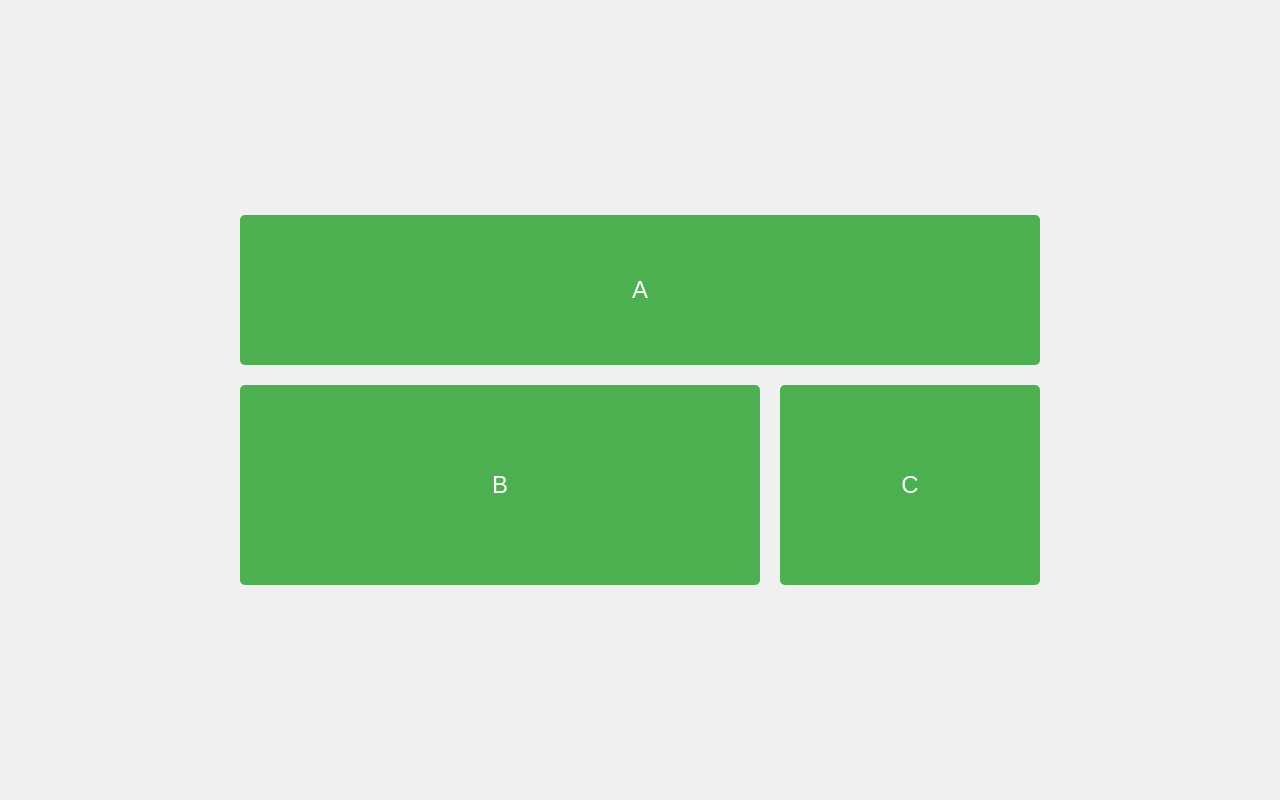
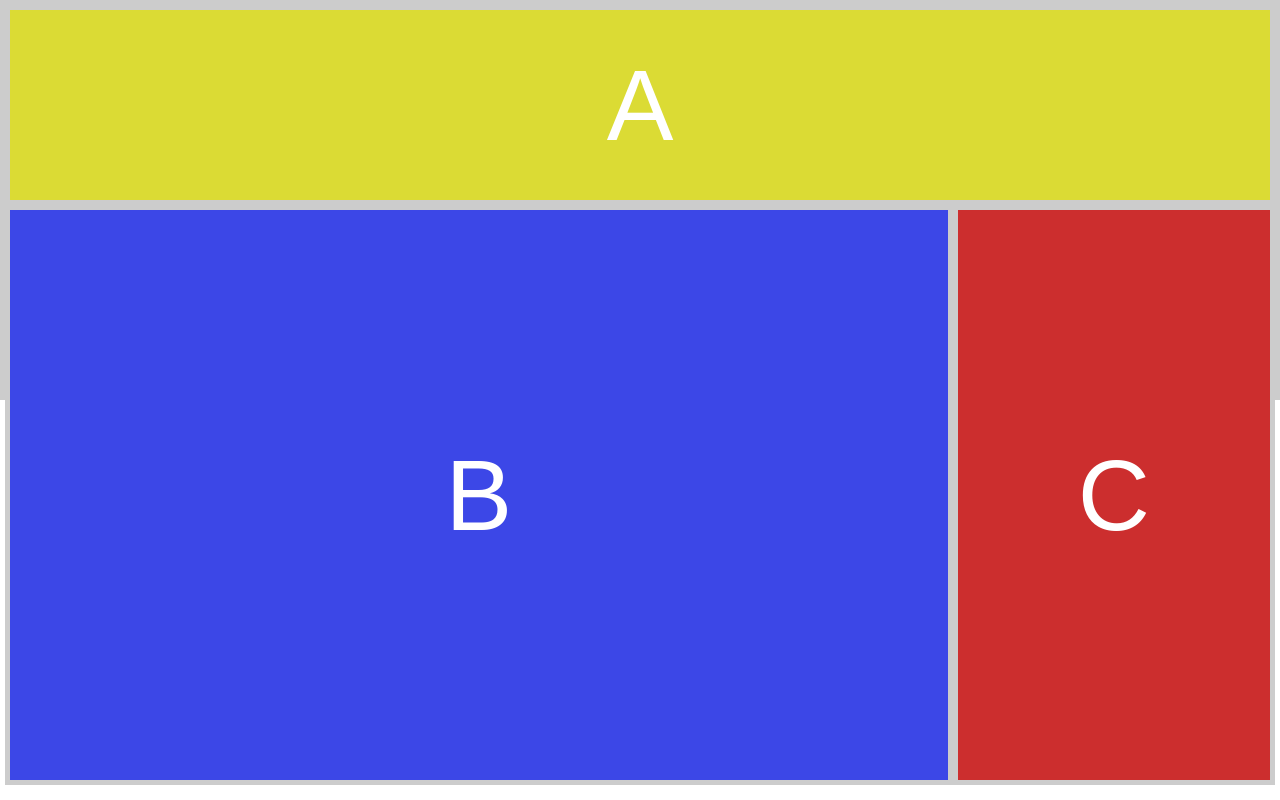
Before and after one commit to betrujillo/Quiz_Dos, a plain HTML site: page index.html in a window 1280 px wide. Drawn offline with Linux system fonts and the light colour scheme.

Commit message:
Diseño mejorado

```diff
--- a/estilos.css
+++ b/estilos.css
@@ -1,44 +1,45 @@
-body {
+body, html {
+    margin: 0;
+    padding: 0;
+    height: 100%;  /*Tamaño de la pagina*/
+    font-family: Arial, sans-serif;
+}
+
+.container {
+    display: flex;
+    flex-direction: column;
+    height: 50%; /*Tamaño de la pagina*/
+    border: 5px solid #ccc;  /*Tamaño de los borde de los lados*/
+    box-sizing: border-box;
+}
+
+.row {
+    display: flex;
+    flex: 1;
+}
+
+.Box {
+    border: 5px solid #ccc; /*borde de los cuadros*/
     display: flex;
     justify-content: center;
     align-items: center;
-    height: 100vh;
-    margin: 0;
-    background-color: #f0f0f0;
+    font-size: 100px;  /*tamaño de la letra*/
+    color: #fff;  /*Cambiado a blanco para mejor contraste*/
 }
 
-.container {
-    width: 80%;
-    max-width: 800px;
+.Box-a {
+    flex: 1;
+    background-color: #dbdb34;  /* Rojo */
 }
 
-.box {
-    background-color: #4CAF50;
-    color: white;
-    font-size: 24px;
-    display: flex;
-    justify-content: center;
-    align-items: center;
-    border-radius: 5px;
-    font-family: Arial, sans-serif;
+.Box-b {
+    flex: 3;
+    height: 300%;
+    background-color: #3c47e7;  /* Morado */
 }
 
-.banner {
-    height: 150px;
-    margin-bottom: 20px;
+.Box-c {
+    flex: 1;
+    height: 300%;
+    background-color: #cc2e2e;  /* Amarillo */
 }
-
-.bottom-container {
-    display: flex;
-    gap: 20px;
-}
-
-.bottom-container .box:first-child {
-    flex: 2;
-    height: 200px;
-}
-
-.bottom-container .box:last-child {
-    flex: 1;
-    height: 200px;
-}
--- a/index.html
+++ b/index.html
@@ -1,18 +1,17 @@
 <!DOCTYPE html>
-<html lang="es">
+<html lang="en">
 <head>
     <meta charset="UTF-8">
     <meta name="viewport" content="width=device-width, initial-scale=1.0">
-    <title>Diseño con Banner y Cuadros</title>
-    <link rel="stylesheet" href="./estilos.css">
-    <title>Hola</title>
+    <title>Brayan Trujillo</title>
+    <link rel="stylesheet" href="estilos.css">
 </head>
 <body>
     <div class="container">
-        <div class="box banner">A</div>
-        <div class="bottom-container">
-            <div class="box">B</div>
-            <div class="box">C</div>
+        <div class="Box Box-a">A</div>
+        <div class="row">
+            <div class="Box Box-b">B</div>
+            <div class="Box Box-c">C</div>
         </div>
     </div>
 </body>
```
